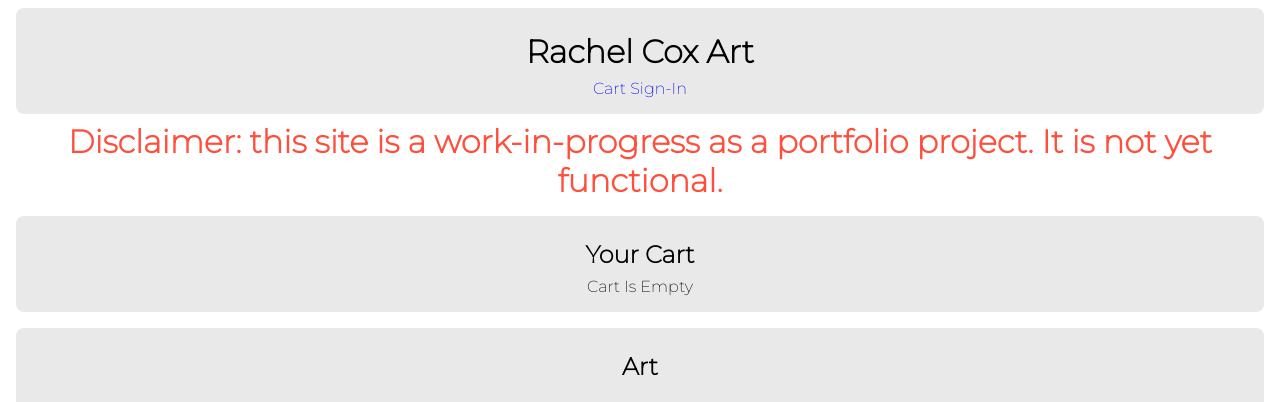
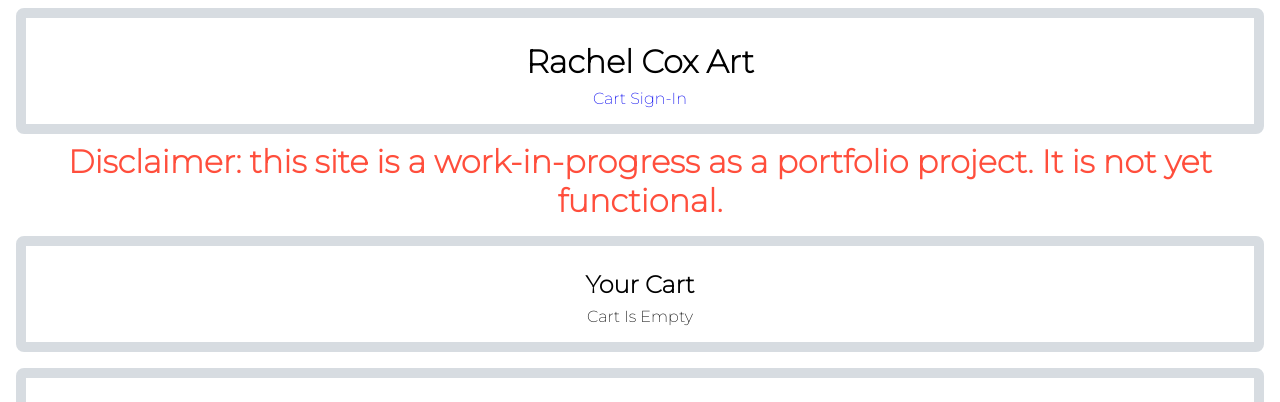
Before and after one commit to thmscly/rachel-cox-art-shopping-app, a React (Create React App) app: page / in a window 1280 px wide. Shown: the top 402 px of the page. Built offline with nearby package versions, Linux system fonts and the light colour scheme; grey boxes are pictures that could not be loaded.

Commit message:
changed borders on .block

```diff
--- a/src/index.css
+++ b/src/index.css
@@ -39,7 +39,10 @@ a {
 }
 
 .block {
-  background: #7a787829;
+  border-width: 10px;
+  border-color: #7788994a;
+  border-style: solid;
+  background: rgb(255 255 255 / 0%);
   padding: 1rem;
   margin: 0.5rem;
   border-radius: 0.5rem;
```
